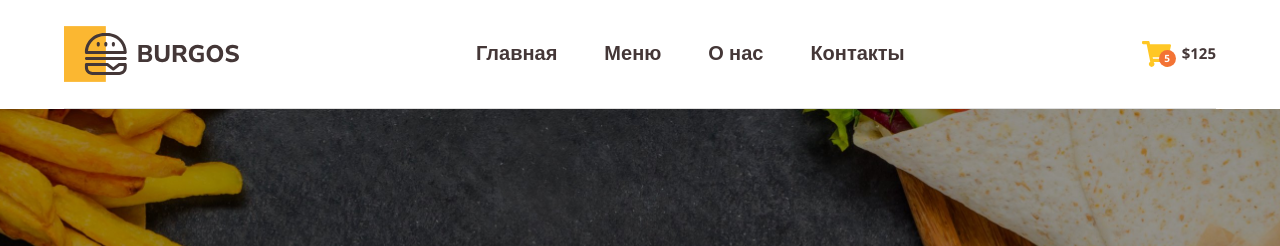
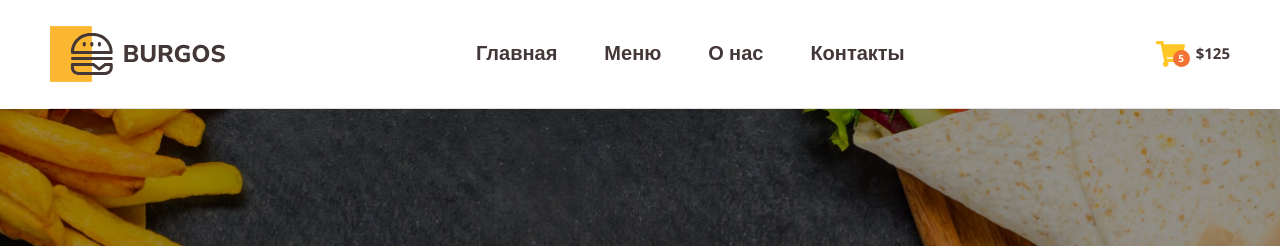
Before and after one commit to mariamorozova01/Burger-Cafe, a plain HTML site: page index.html in a window 1280 px wide. Shown: the top 246 px of the page. Drawn offline with nearby package versions, Linux system fonts and the light colour scheme.

```diff
--- a/styles/main.css
+++ b/styles/main.css
@@ -19,7 +19,7 @@ body {
 }
 .container {
     width: 100%;
-    max-width: 1182px;
+    max-width: 1210px;
     margin: 0 auto;
     padding-left: 15px;
     padding-right: 15px;
```
Also changed, not shown: 1 other file.
